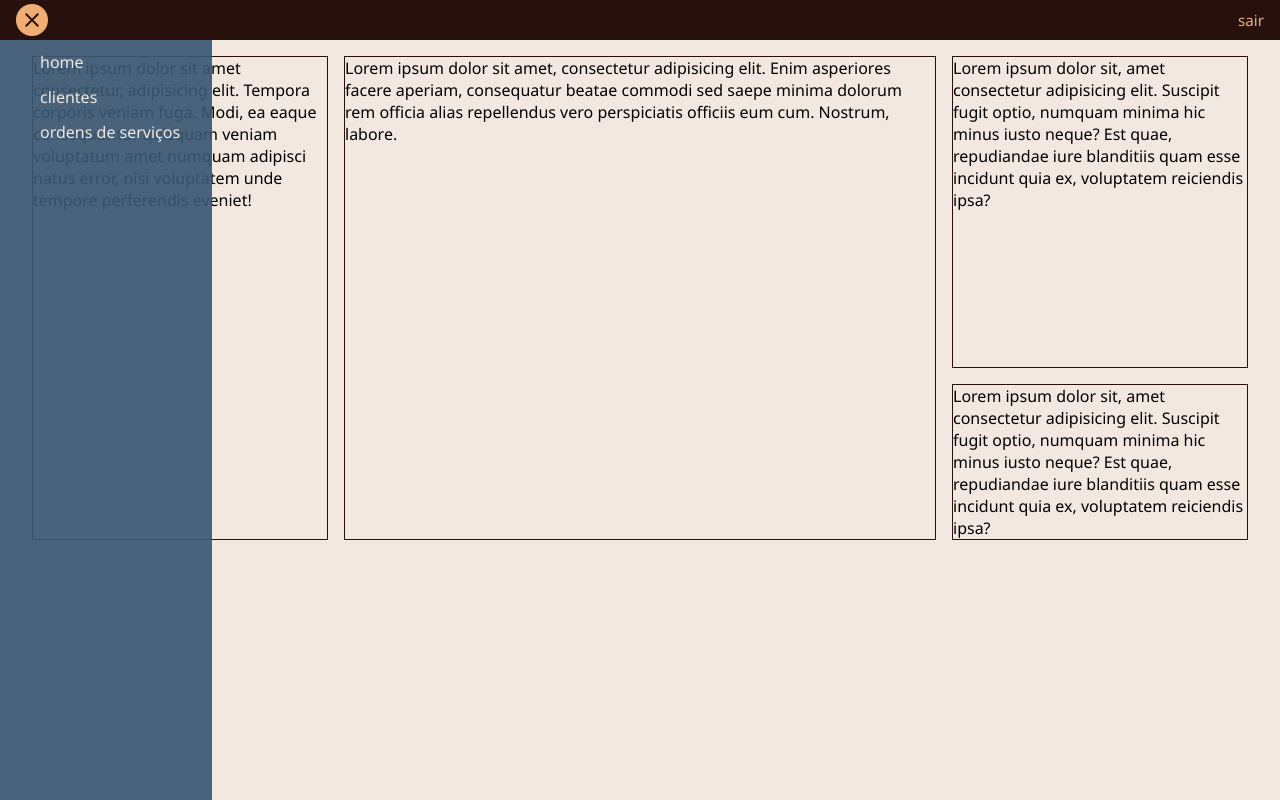
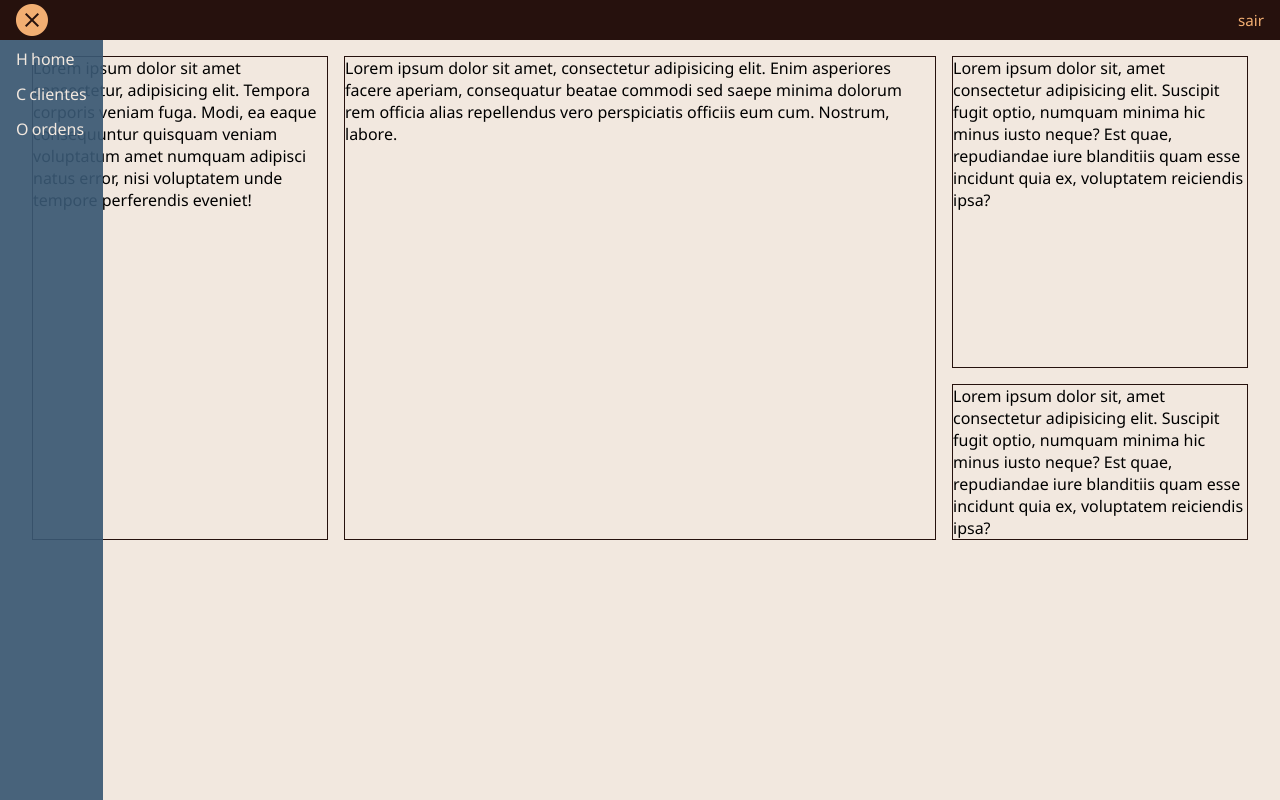
Before and after one commit to S-I-G-O-S/frontend, a React (Vite) app: page /tecnicos in a window 1280 px wide. Both pictures are taken after a click on the picture 32 px from the left and 20 px from the top of the page. Built offline with nearby package versions, Linux system fonts and the light colour scheme.

Commit message:
02/09/2024 3
att nav

```diff
--- a/src/pages/Tecnicos.jsx
+++ b/src/pages/Tecnicos.jsx
@@ -4,32 +4,50 @@ import navFechar  from '../assets/navFechar.png'
 import '../styles/tecnicos.css'
 function Tecnicos() {
     async function changeNav() {
-        const sideNav = document.getElementById("sideNavTecnicos")
+        const sideNav = document.getElementById("navTecnicos")
+        const nome1 = document.getElementById("goToHomeP")
+        const nome2 = document.getElementById("goToClientesP")
+        const nome3 = document.getElementById("goToOrdensP")
         const button = document.getElementById("bttNav")
 
         if (button.className == "navFechar") {
-            sideNav.style.display = "none"
+            //sideNav.style.display = "none"
             button.className = "navAbrir"
             button.src = navAbrir
+            nome1.style.display = "none"
+            nome2.style.display = "none"
+            nome3.style.display = "none"
         } else {
-            sideNav.style.display = "flex"
+            //sideNav.style.display = "flex"
             button.className = "navFechar"
             button.src = navFechar
+            nome1.style.display = "flex"
+            nome2.style.display = "flex"
+            nome3.style.display = "flex"
         }
     }
     return (
         <>
-        <nav id='navTecnicos'>
+        <header id='headerTecnicos'>
             <img id="bttNav" src={ navAbrir } alt="" onClick={changeNav} className="navAbrir"/>
             <Link id="sair" to="/">
                 sair
             </Link>
+        </header>
+        <nav id="navTecnicos" className="goTo">
+            <Link className="links" id='goToHome' to="/home">
+                <div id='img'>H</div>
+                <p className='nomeGoTo' id='goToHomeP'>home</p>
+            </Link>
+            <Link className="links" id='goToClientes' to="/clientes">
+                <div id='img'>C</div>
+                <p className='nomeGoTo' id='goToClientesP'>clientes</p>
+            </Link>
+            <Link className="links" id='goToOrdens' to="/ordens">
+                <div id='img'>O</div>
+                <p className='nomeGoTo' id='goToOrdensP'>ordens</p>
+            </Link>
         </nav>
-        <div id="sideNavTecnicos" className="goTo">
-            <Link className="links" to="/home">home</Link>
-            <Link className="links" to="/clientes">clientes</Link>
-            <Link className="links" to="/ordens">ordens de serviços</Link>
-        </div>
         <main id='mainTecnicos'>
             <section id='sec1'>
                 Lorem ipsum dolor sit amet, consectetur adipisicing elit. Enim asperiores facere aperiam, consequatur beatae commodi sed saepe minima dolorum rem officia alias repellendus vero perspiciatis officiis eum cum. Nostrum, labore.
--- a/src/styles/tecnicos.css
+++ b/src/styles/tecnicos.css
@@ -8,13 +8,15 @@
     --marrom: #26110D;
     --preto: #000;
 }
-#navTecnicos {
+#headerTecnicos {
     display: flex;
     justify-content: space-between;
     align-items: center;
     gap: 0.2rem;
     height: 2.5rem;
     padding: 0 1rem;
+
+    z-index: 96;
 
     background-color: var(--marrom);
     #bttNav {
@@ -30,8 +32,8 @@
         color: var(--salmao);
     }
 }
-#sideNavTecnicos {
-    display: none;
+#navTecnicos {
+    display: flex;
     flex-direction: column;
 
     box-sizing: border-box;
@@ -41,15 +43,21 @@
     z-index: 98;
 
     background-color: var(--nav);
-    padding: 0.3rem 2rem 0.1rem 2.5rem;
+    padding: 0.1rem 1rem 0.1rem 1rem;
     transition: 0.9s;
 
     .links {
-        color: var(--branco);
+        display: flex;
+        gap: 0.2rem;
         text-decoration: none;
         font-weight: 500;
+        color: var(--branco);
+        margin: 0.4rem 0;
 
-        margin: 0.4rem 0;
+        .nomeGoTo {
+            display: none;
+            margin: 0;
+        }
     }
     .links:hover {
         color: var(--salmao);
```
